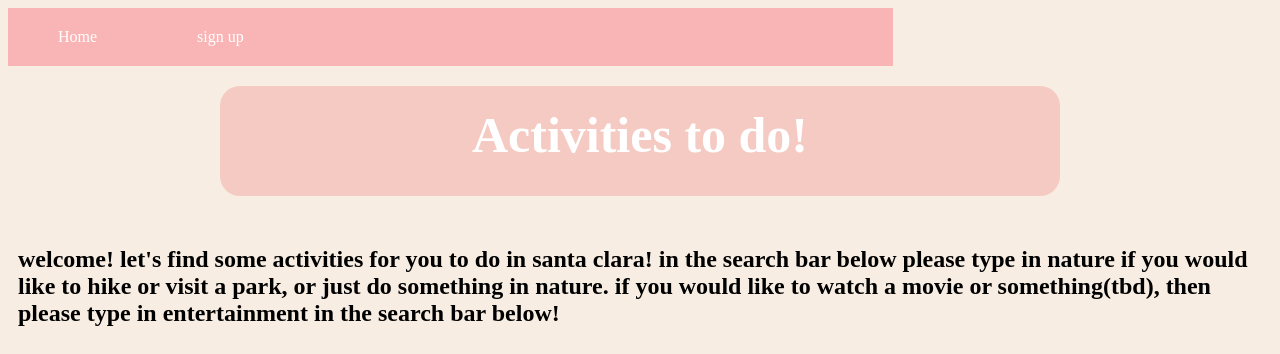
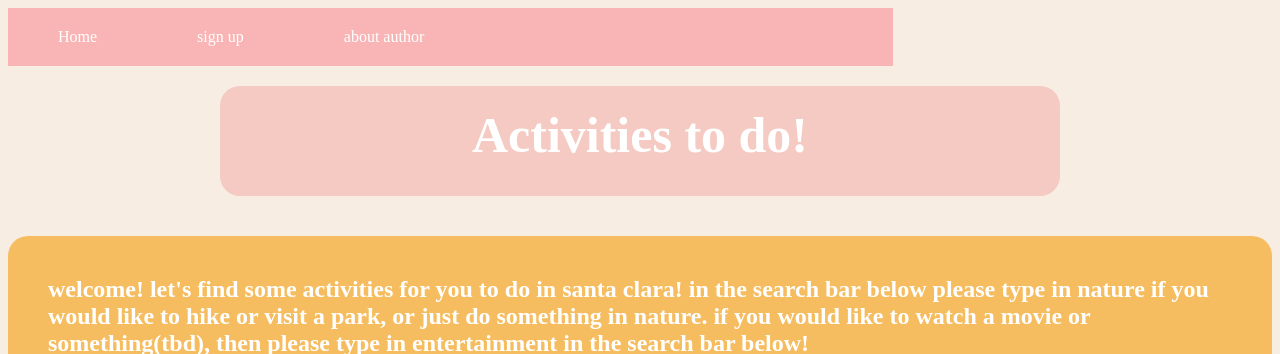
Before and after one commit to snikithak/travelblog, a Flask app: page /index in a window 1280 px wide. Shown: the top 354 px of the page. Run offline with Flask 3, Linux system fonts and the light colour scheme.

Commit message:
added to style.css

```diff
--- a/static/styles/style.css
+++ b/static/styles/style.css
@@ -22,7 +22,10 @@
 }
 
 h2{
-    padding: 10px;
+    padding: 40px;
+    background-color:#F6BD60;
+    color: white;
+    border-radius: 20px;
 }
 
 .navbar{
@@ -55,3 +58,10 @@ img{
 
 
 }
+/* fix and make it look pretty */
+label{
+    background-color: #F6BD60;
+    color:#339989;
+    width: 200px;
+    height: 200px;
+}
--- a/templates/index.html
+++ b/templates/index.html
@@ -14,6 +14,7 @@
         <div class="navbar" >
             <a href="index.html" > Home </a>
             <a href="signup.html"> sign up</a>
+            <a href="about-author.html"> about author</a>
         </div>
 
         <div class="flex2" >
@@ -27,7 +28,8 @@
        <img src= "https://upload.wikimedia.org/wikipedia/commons/thumb/0/04/Map_of_California_highlighting_Santa_Clara_County.svg/1041px-Map_of_California_highlighting_Santa_Clara_County.svg.png?20240625230325" alt="santa clara" width="400px" height="400px">
 
        <form action ="{{url}}" method="POST">
-        <label for="Search activity"> Search for an activity to do in either nature or entertainment </label><br>
+        <label for="Search activity"> Search for an activity to do
+            in either nature or entertainment </label><br>
         <input type="text" id = "query" name = "query" value=""><br>
         <input type="submit" value="search">
     </form>
```
